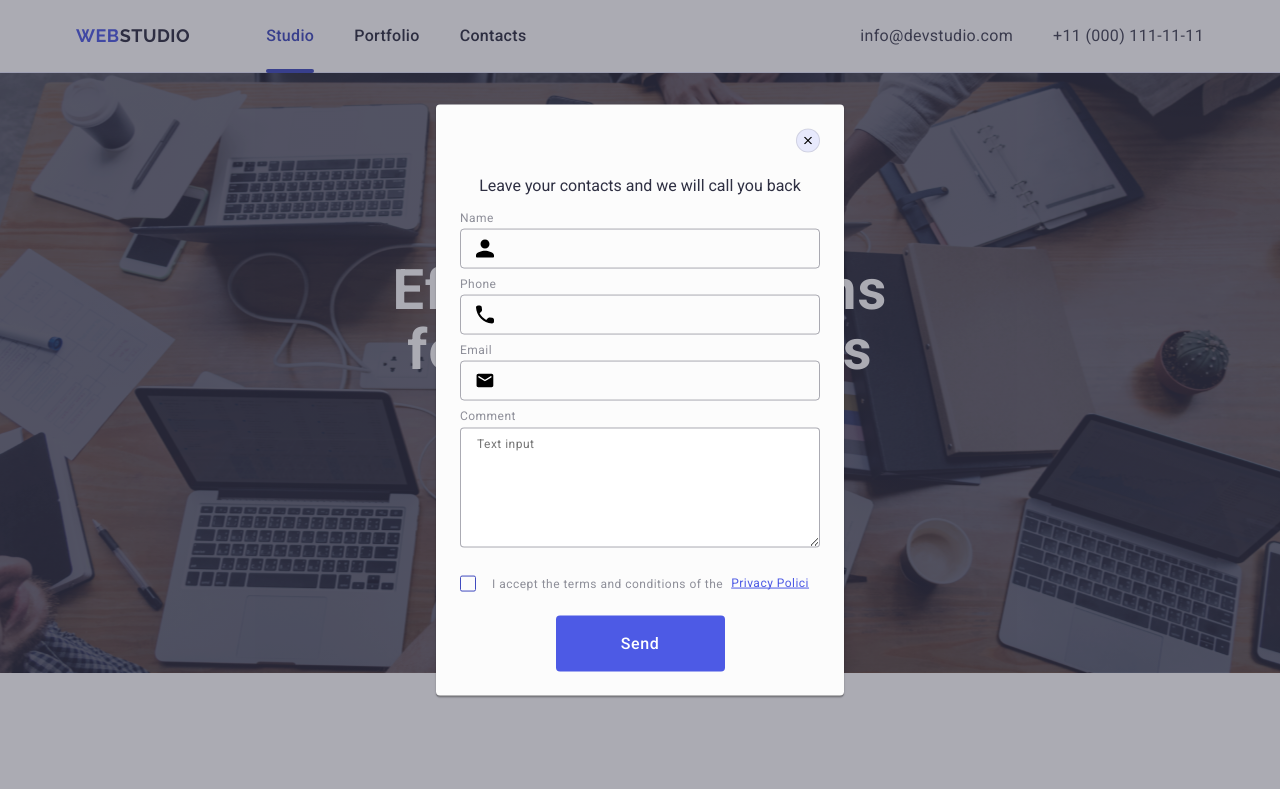
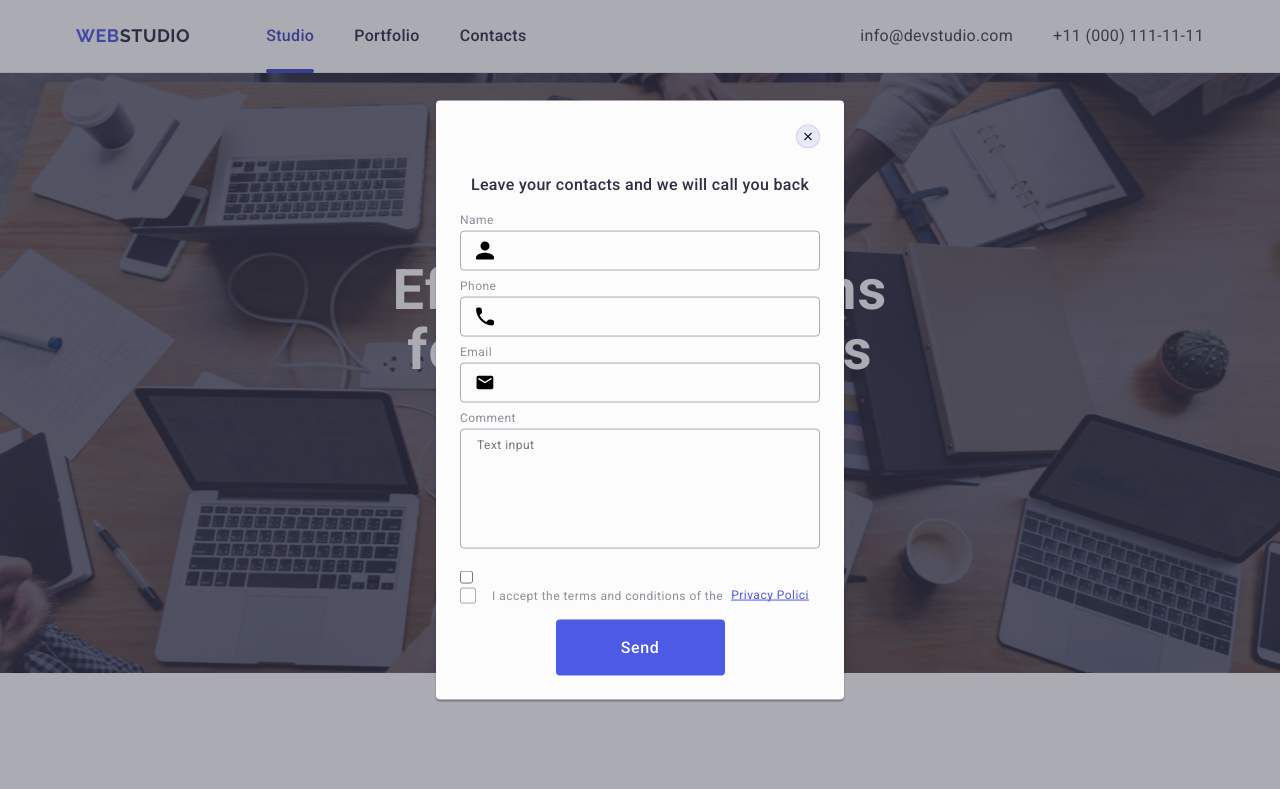
Before and after one commit to AnnaAr-po/goit-markup-hw-05, a plain HTML site: page index.html in a window 1280 px wide. Shown: the top 789 px of the page. Drawn offline with nearby package versions, Linux system fonts and the light colour scheme.

Commit message:
add of styles

```diff
--- a/css/styles.css
+++ b/css/styles.css
@@ -420,6 +420,7 @@ img {
 .footer-subscribe {
 }
 .footer-email-sbscr {
+  font-weight: 500;
   font-size: 16px;
   line-height: 1.5;
   letter-spacing: 0.02em;
@@ -456,8 +457,9 @@ img {
   border-radius: 4px;
   border: none;
   padding: 8px 24px;
-  width: 165px;
+  min-width: 165px;
   height: 40px;
+  cursor: pointer
   background-color: #4d5ae5;
   color: #ffffff;
   transition: background-color 250ms cubic-bezier(0.4, 0, 0.2, 1);
@@ -512,6 +514,8 @@ img {
   justify-content: center;
   border-radius: 50%;
   margin-left: auto;
+  padding: 0;
+  cursor: pointer;
   background-color: #e7e9fc;
   border: 1px solid rgba(0, 0, 0, 0.1);
   transition: background-color 250ms cubic-bezier(0.4, 0, 0.2, 1),
@@ -531,6 +535,9 @@ img {
   fill: #fff;
 }
 .name-modal {
+  font-weight: 500;
+  line-height: 1.5;
+  letter-spacing: 0.02em;
   text-align: center;
   color: #2e2f42;
   margin-bottom: 16px;
@@ -570,12 +577,11 @@ img {
   transform: translateY(-50%);
   transition: fill 250ms cubic-bezier(0.4, 0, 0.2, 1);
 }
-.svg-form:hover,
-.svg-form:focus {
+input:focus + svg {
   fill: #4d5ae5;
 }
 .comment-cont {
-  margin-bottom: 24px;
+  margin-bottom: 16px;
 }
 .textarea-form {
   width: 100%;
@@ -586,6 +592,14 @@ img {
   font-size: 12px;
   line-height: 1.17;
   letter-spacing: 0.04em;
+  color: rgba(46, 47, 66, 0.4);
+  background-color: transparent;
+  outline: transparent;
+  resize: none;
+  transition: border-color 250ms cubic-bezier(0.4, 0, 0.2, 1);
+}
+.textarea-form:focus {
+  border-color: #4d5ae5;
 }
 .modal-check-text {
   font-size: 12px;
@@ -599,11 +613,11 @@ img {
 .modal-check-text span {
   width: 16px;
   height: 16px;
-  display: flex;
+  display: inline-flex;
   align-items: center;
   justify-content: center;
   border-radius: 2px;
-  border: 1px solid #404bbf;
+  border: 1px solid rgba(46, 47, 66, 0.4);
   fill: transparent;
 }
 .modal-check:checked + label > span {
--- a/index.html
+++ b/index.html
@@ -520,8 +520,8 @@
             <div class="only-name">
               <input
                 class="input-form"
-                name="username"
-                id="username"
+                name="user-name"
+                id="user-name"
                 type="text"
               />
               <svg class="svg-form" width="18" height="24">
@@ -548,9 +548,9 @@
             </div>
           </div>
           <div class="comment-cont">
-            <label for="users-comm" class="label-text">Comment</label>
+            <label for="user-comment" class="label-text">Comment</label>
             <textarea
-              name="users-comm"
+              name="user-comment"
               id="users-comm"
               placeholder="Text input"
               class="textarea-form"
@@ -559,12 +559,12 @@
           <div class="comment-cont">
             <input
               type="checkbox"
-              name="accept"
-              id="accept"
+              name="user-privacy"
+              id="user-privacy"
               value="true"
-              class="modal-check hidden"
+              class="modal-check visually-hidden"
             />
-            <label for="accept" class="modal-check-text"
+            <label for="user-privacy" class="modal-check-text"
               ><span class="span-check">
                 <svg class="" width="10" height="8">
                   <use href="./images/symbol-defs.icon.svg#icon-check"></use>
```
